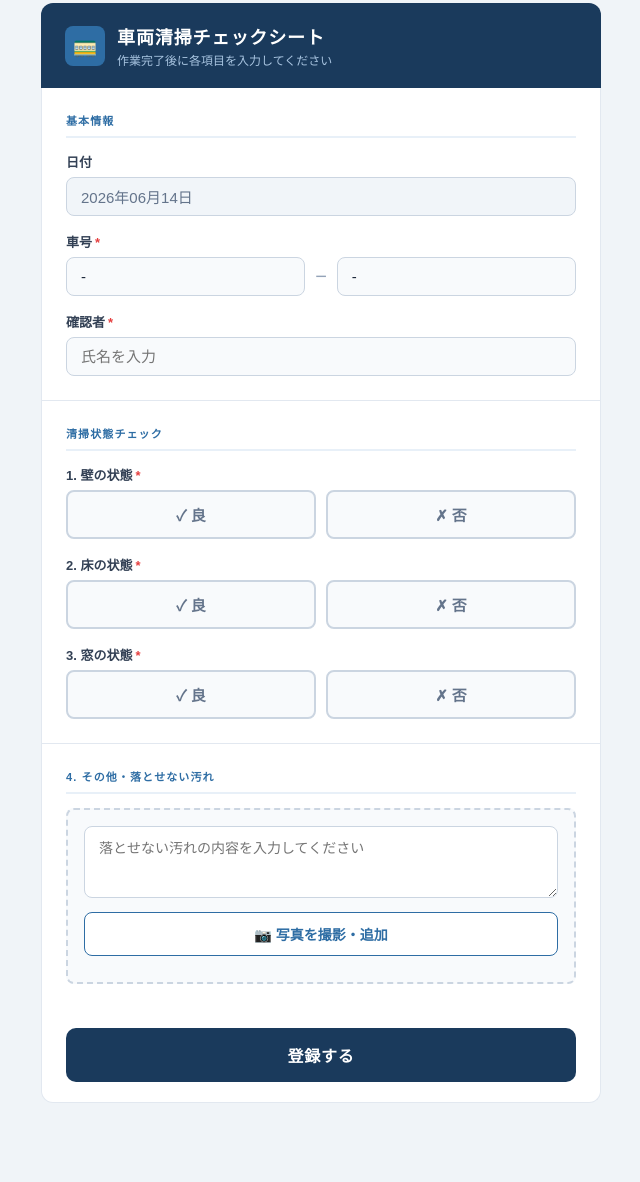
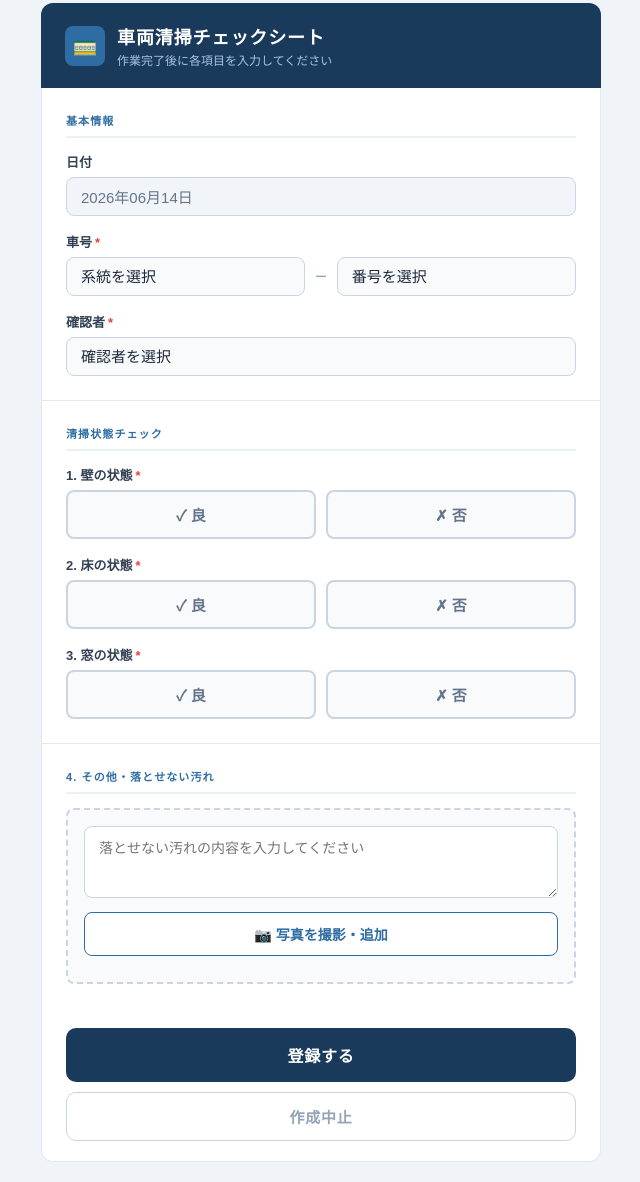
Before and after one commit to wataru-hokkaido/jus-app, a plain HTML site: page cleaning_check.html in a window 1280 px wide. Shown: the part 17-1199 px from the top of the page, without its empty margins (319-959 px from the left). Before the commit the page ends 1140 px from the top, so only its background shows below. Drawn offline with Linux system fonts and the light colour scheme.

Commit message:
Update cleaning_check.html

```diff
--- a/cleaning_check.html
+++ b/cleaning_check.html
@@ -240,13 +240,16 @@
     border: 1px solid #e2e8f0;
   }
 
-  /* 登録ボタン */
+  /* フッターボタン */
   .footer {
     background: white;
     border: 1px solid #e2e8f0;
     border-top: none;
     border-radius: 0 0 12px 12px;
     padding: 20px 24px;
+    display: flex;
+    flex-direction: column;
+    gap: 10px;
   }
 
   .submit-btn {
@@ -268,7 +271,28 @@
     background: #2e6da4;
   }
 
-  /* モーダル */
+  .cancel-btn {
+    width: 100%;
+    padding: 13px;
+    background: transparent;
+    color: #94a3b8;
+    border: 1.5px solid #cbd5e1;
+    border-radius: 10px;
+    font-size: 15px;
+    font-weight: 600;
+    font-family: inherit;
+    cursor: pointer;
+    letter-spacing: 0.05em;
+    transition: all 0.2s;
+  }
+
+  .cancel-btn:hover {
+    border-color: #e53e3e;
+    color: #e53e3e;
+    background: #fef2f2;
+  }
+
+  /* モーダル共通 */
   .modal-overlay {
     display: none;
     position: fixed;
@@ -341,6 +365,11 @@
     color: white;
   }
 
+  .modal-btn.danger {
+    background: #dc2626;
+    color: white;
+  }
+
   /* 完了モーダル */
   .done-modal .modal-icon { font-size: 48px; }
   .done-modal h2 { color: #16a34a; }
@@ -382,25 +411,34 @@
     <div class="field">
       <label>車号<span class="required">*</span></label>
       <div class="sharigo-row">
-        <select id="sharigo1">
-          <option value="">-</option>
-          <option>1</option><option>2</option><option>3</option>
-          <option>4</option><option>5</option><option>6</option>
-          <option>7</option><option>8</option><option>9</option>
+        <select id="sharigo1" onchange="updateSharigo2()">
+          <option value="">系統を選択</option>
+          <option value="721">721系</option>
+          <option value="733">733系</option>
+          <option value="735">735系</option>
         </select>
         <span class="sharigo-sep">−</span>
         <select id="sharigo2">
-          <option value="">-</option>
-          <option>1</option><option>2</option><option>3</option>
-          <option>4</option><option>5</option><option>6</option>
-          <option>7</option><option>8</option><option>9</option>
+          <option value="">番号を選択</option>
+          <option value="101">101</option>
+          <option value="102">102</option>
+          <option value="103">103</option>
+          <option value="104">104</option>
+          <option value="105">105</option>
         </select>
       </div>
     </div>
 
     <div class="field">
       <label>確認者<span class="required">*</span></label>
-      <input type="text" id="checker" placeholder="氏名を入力">
+      <select id="checker">
+        <option value="">確認者を選択</option>
+        <option value="皇帝ヨシハラー">皇帝ヨシハラー</option>
+        <option value="きゃまーん">きゃまーん</option>
+        <option value="タケ">タケ</option>
+        <option value="新兵亮太">新兵亮太</option>
+        <option value="片岡系楠美未満のマッツ">片岡系楠美未満のマッツ</option>
+      </select>
     </div>
   </div>
 
@@ -448,11 +486,12 @@
 
   <div class="footer">
     <button class="submit-btn" onclick="openConfirm()">登録する</button>
+    <button class="cancel-btn" onclick="openCancel()">作成中止</button>
   </div>
 
 </div>
 
-<!-- 確認モーダル -->
+<!-- 登録確認モーダル -->
 <div class="modal-overlay" id="confirmModal">
   <div class="modal">
     <div class="modal-icon">📋</div>
@@ -461,6 +500,19 @@
     <div class="modal-buttons">
       <button class="modal-btn cancel" onclick="closeConfirm()">いいえ</button>
       <button class="modal-btn confirm" onclick="doRegister()">はい</button>
+    </div>
+  </div>
+</div>
+
+<!-- 作成中止確認モーダル -->
+<div class="modal-overlay" id="cancelModal">
+  <div class="modal">
+    <div class="modal-icon">⚠️</div>
+    <h2>作成を中止しますか？</h2>
+    <p>入力内容はすべて破棄されます。<br>よろしいですか？</p>
+    <div class="modal-buttons">
+      <button class="modal-btn cancel" onclick="closeCancelModal()">戻る</button>
+      <button class="modal-btn danger" onclick="goTop()">中止する</button>
     </div>
   </div>
 </div>
@@ -478,19 +530,20 @@
 <script>
   const statusValues = { wall: null, floor: null, window: null };
 
-  // 今日の日付をセット
   const today = new Date();
   const y = today.getFullYear();
   const m = String(today.getMonth() + 1).padStart(2, '0');
   const d = String(today.getDate()).padStart(2, '0');
   document.getElementById('date').value = `${y}年${m}月${d}日`;
 
+  function updateSharigo2() {
+    // 系統が変わっても番号はそのまま（共通なのでリセット不要）
+  }
+
   function setStatus(field, value) {
     statusValues[field] = value;
     const group = event.target.closest('.status-group');
-    group.querySelectorAll('.status-btn').forEach(btn => {
-      btn.classList.remove('active');
-    });
+    group.querySelectorAll('.status-btn').forEach(btn => btn.classList.remove('active'));
     event.target.classList.add('active');
   }
 
@@ -509,24 +562,22 @@
   }
 
   function openConfirm() {
-    // バリデーション
     const s1 = document.getElementById('sharigo1').value;
     const s2 = document.getElementById('sharigo2').value;
-    const checker = document.getElementById('checker').value.trim();
+    const checker = document.getElementById('checker').value;
 
     if (!s1 || !s2) {
       alert('車号を選択してください。');
       return;
     }
     if (!checker) {
-      alert('確認者を入力してください。');
+      alert('確認者を選択してください。');
       return;
     }
     if (!statusValues.wall || !statusValues.floor || !statusValues.window) {
       alert('壁・床・窓の状態をすべて選択してください。');
       return;
     }
-
     document.getElementById('confirmModal').classList.add('show');
   }
 
@@ -534,7 +585,19 @@
     document.getElementById('confirmModal').classList.remove('show');
   }
 
-  const GAS_URL = "https://script.google.com/macros/s/AKfycbwfWGj2PQOHYsW2bEFXLS7VASImoPc25RnUiRMgFMZ3Lr6V5dj28SgCYFvY5iA58cR0sQ/exec";
+  function openCancel() {
+    document.getElementById('cancelModal').classList.add('show');
+  }
+
+  function closeCancelModal() {
+    document.getElementById('cancelModal').classList.remove('show');
+  }
+
+  function goTop() {
+    window.location.href = 'index.html';
+  }
+
+  const GAS_URL = "https://script.google.com/macros/s/AKfycbx6nIBCbfc__ueCvz_JkvlK3qAe2DM42z17Js2ilWlRYofoKkuaSv7t3E5p8RKNeTJF/exec";
 
   async function doRegister() {
     closeConfirm();
@@ -542,7 +605,7 @@
     const data = {
       date: document.getElementById('date').value,
       sharigo: document.getElementById('sharigo1').value + '-' + document.getElementById('sharigo2').value,
-      checker: document.getElementById('checker').value.trim(),
+      checker: document.getElementById('checker').value,
       wall: statusValues.wall === 'good' ? '良' : '否',
       floor: statusValues.floor === 'good' ? '良' : '否',
       window: statusValues.window === 'good' ? '良' : '否',
@@ -565,6 +628,7 @@
 
   function closeDone() {
     document.getElementById('doneModal').classList.remove('show');
+    window.location.href = 'index.html';
   }
 </script>
 
```
